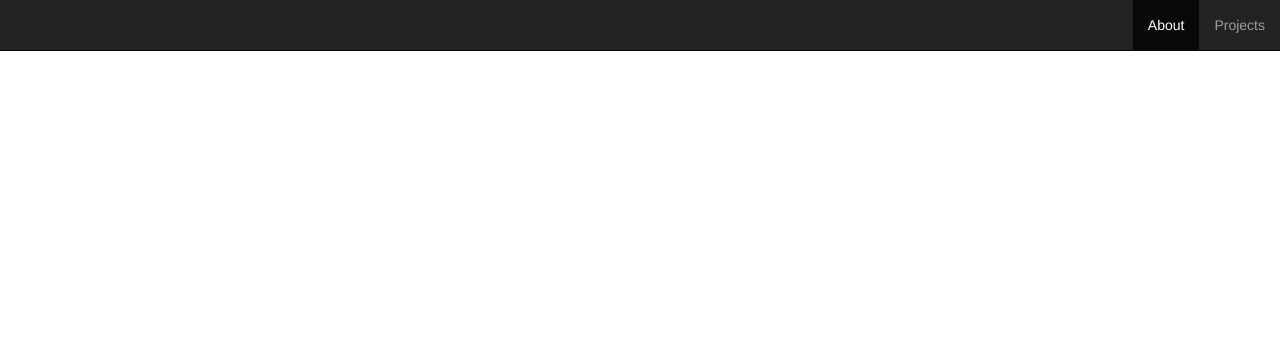
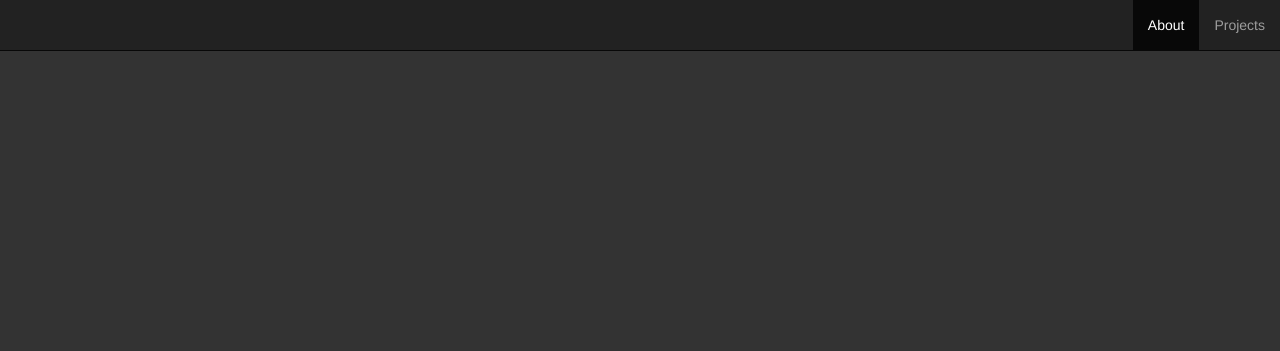
Before and after one commit to mangal22/My-Portfolio, a plain HTML site: page index.html in a window 1280 px wide. Shown: the top 351 px of the page. Drawn offline with nearby package versions, Linux system fonts and the light colour scheme.

Commit message:
changes in Bg color

```diff
--- a/index.css
+++ b/index.css
@@ -1,3 +1,7 @@
+body{
+  color: floralwhite;
+    background-color: #333;
+}
 #welcome-section{
   display:flex;
   height:100vh;
```
